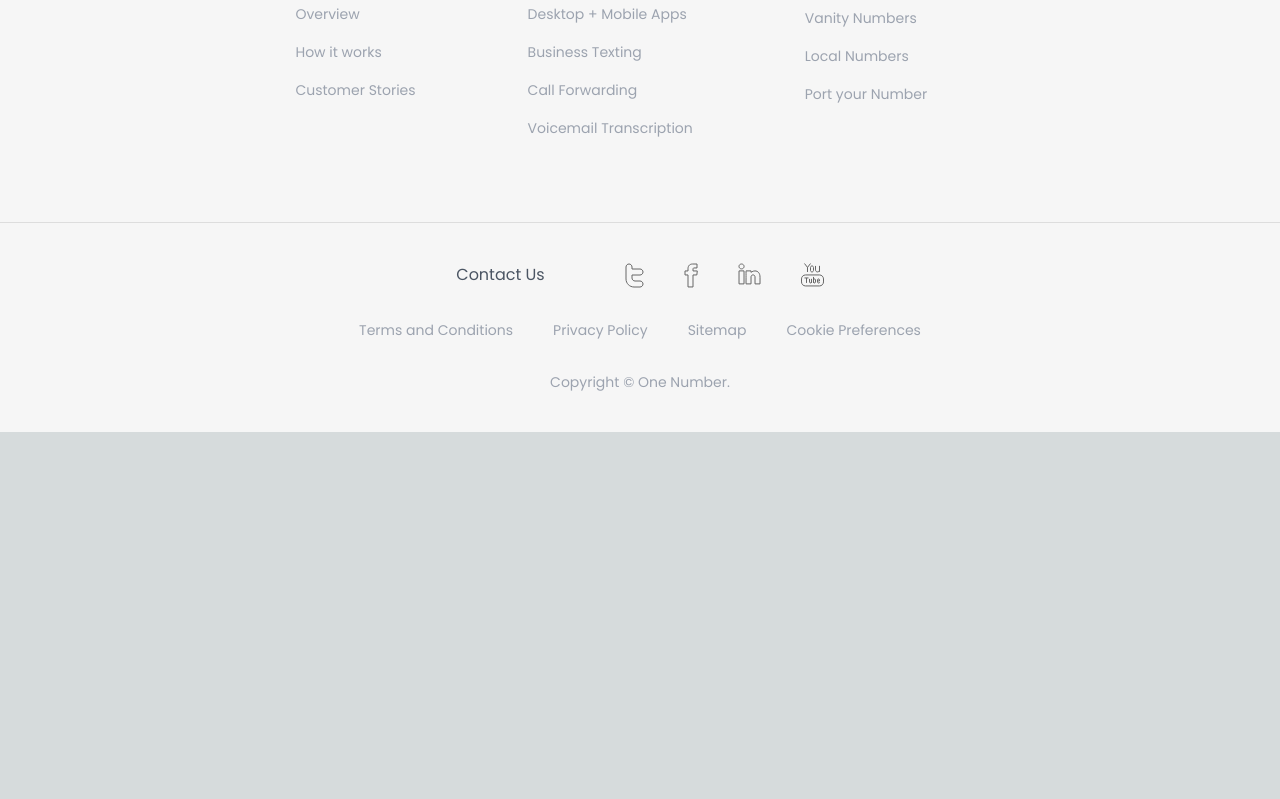
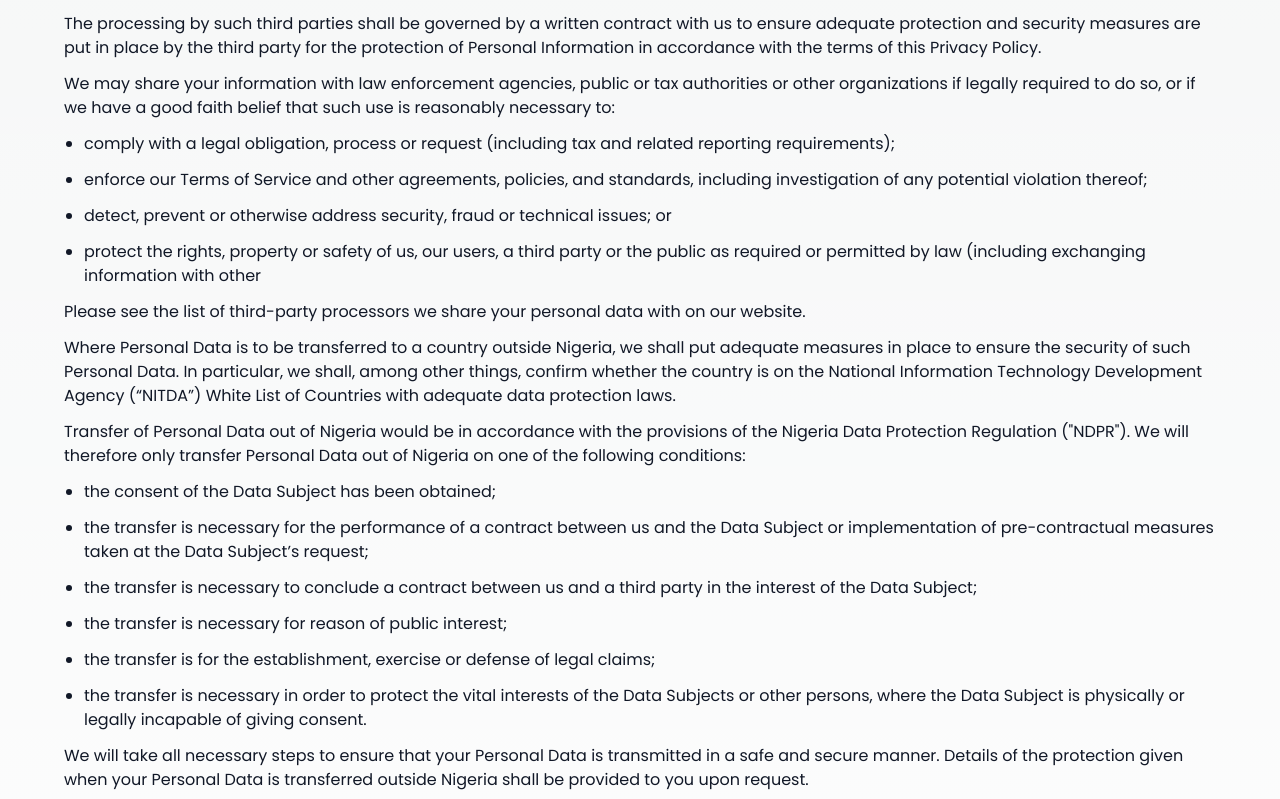
Before and after one commit to NwekeGoddy/onenumber.africa, a Next.js app: page /privacy-policy in a window 1280 px wide. Shown: the part 5721-6520 px from the top of the page. Before the commit the page ends 6153 px from the top, so only its background shows below. Built offline with nearby package versions, Linux system fonts and the light colour scheme.

Commit message:
add section nine
Signed-off-by: Nweke Chidi <nwekechidigodwin460@gmail.com>

```diff
--- a/src/pages/privacy-policy.js
+++ b/src/pages/privacy-policy.js
@@ -666,7 +666,9 @@
 
                 <ul className="list-square pl-5">
                   <li>
-                    <p className="text-sm sm:text-base mb-3 leading-7">If you want us to establish the data’s accuracy;</p>{" "}
+                    <p className="text-sm sm:text-base mb-3 leading-7">
+                      If you want us to establish the data’s accuracy;
+                    </p>{" "}
                   </li>
                   <li>
                     <p className="text-sm sm:text-base mb-3 leading-7">
@@ -731,6 +733,147 @@
               </a>
             </p>
           </section>
+
+          {/* Section 9 */}
+          <section className="mb-4 sm:mb-8 text-gray-900">
+            <h3 className="text-xl sm:text-2xl mb-2 sm:mb-4 font-medium">
+              9. Transfer of Your Personal Data
+            </h3>
+
+            <h3 className="text-xl sm:text-2xl mb-2 sm:mb-4 font-medium">
+              Third Party Processor within Nigeria and Foreign County
+            </h3>
+
+            <p className="text-sm sm:text-base mb-3 leading-7">
+              Your information, including Personal Data, is processed at the
+              Company&apos;s operating offices and in any other places where the
+              parties involved in the processing are located. It means that this
+              information may be transferred to — and maintained on — computers
+              located outside of Your state, province, country or other
+              governmental jurisdiction where the data protection laws may
+              differ than those from Your jurisdiction.
+            </p>
+
+            <p className="text-sm sm:text-base mb-3 leading-7">
+              The processing by such third parties shall be governed by a
+              written contract with us to ensure adequate protection and
+              security measures are put in place by the third party for the
+              protection of Personal Information in accordance with the terms of
+              this Privacy Policy.
+            </p>
+
+            <p className="text-sm sm:text-base mb-3 leading-7">
+              We may share your information with law enforcement agencies,
+              public or tax authorities or other organizations if legally
+              required to do so, or if we have a good faith belief that such use
+              is reasonably necessary to:
+            </p>
+
+            <ul className="list-disc pl-5">
+              <li>
+                <p className="text-sm sm:text-base mb-3 leading-7">
+                  comply with a legal obligation, process or request (including
+                  tax and related reporting requirements);
+                </p>
+              </li>
+
+              <li>
+                <p className="text-sm sm:text-base mb-3 leading-7">
+                  enforce our Terms of Service and other agreements, policies,
+                  and standards, including investigation of any potential
+                  violation thereof;
+                </p>
+              </li>
+
+              <li>
+                <p className="text-sm sm:text-base mb-3 leading-7">
+                  detect, prevent or otherwise address security, fraud or
+                  technical issues; or
+                </p>
+              </li>
+
+              <li>
+                <p className="text-sm sm:text-base mb-3 leading-7">
+                  protect the rights, property or safety of us, our users, a
+                  third party or the public as required or permitted by law
+                  (including exchanging information with other
+                </p>
+              </li>
+            </ul>
+
+            <p className="text-sm sm:text-base mb-3 leading-7">
+              Please see the list of third-party processors we share your
+              personal data with on our website.
+            </p>
+
+            <p className="text-sm sm:text-base mb-3 leading-7">
+              Where Personal Data is to be transferred to a country outside
+              Nigeria, we shall put adequate measures in place to ensure the
+              security of such Personal Data. In particular, we shall, among
+              other things, confirm whether the country is on the National
+              Information Technology Development Agency (“NITDA”) White List of
+              Countries with adequate data protection laws.
+            </p>
+
+            <p className="text-sm sm:text-base mb-3 leading-7">
+              Transfer of Personal Data out of Nigeria would be in accordance
+              with the provisions of the Nigeria Data Protection Regulation
+              (&quot;NDPR&quot;). We will therefore only transfer Personal Data
+              out of Nigeria on one of the following conditions:
+            </p>
+
+            <ul className="list-disc pl-5">
+              <li>
+                <p className="text-sm sm:text-base mb-3 leading-7">
+                  the consent of the Data Subject has been obtained;
+                </p>
+              </li>
+
+              <li>
+                <p className="text-sm sm:text-base mb-3 leading-7">
+                  the transfer is necessary for the performance of a contract
+                  between us and the Data Subject or implementation of
+                  pre-contractual measures taken at the Data Subject’s request;
+                </p>
+              </li>
+
+              <li>
+                <p className="text-sm sm:text-base mb-3 leading-7">
+                  the transfer is necessary to conclude a contract between us
+                  and a third party in the interest of the Data Subject;
+                </p>
+              </li>
+
+              <li>
+                <p className="text-sm sm:text-base mb-3 leading-7">
+                  the transfer is necessary for reason of public interest;
+                </p>
+              </li>
+
+              <li>
+                <p className="text-sm sm:text-base mb-3 leading-7">
+                  the transfer is for the establishment, exercise or defense of
+                  legal claims;
+                </p>
+              </li>
+
+              <li>
+                <p className="text-sm sm:text-base mb-3 leading-7">
+                  the transfer is necessary in order to protect the vital
+                  interests of the Data Subjects or other persons, where the
+                  Data Subject is physically or legally incapable of giving
+                  consent.
+                </p>
+              </li>
+            </ul>
+
+            <p className="text-sm sm:text-base mb-3 leading-7">
+              We will take all necessary steps to ensure that your Personal Data
+              is transmitted in a safe and secure manner. Details of the
+              protection given when your Personal Data is transferred outside
+              Nigeria shall be provided to you upon request.
+            </p>
+          </section>
         </section>
         <Footer />
       </main>
```
